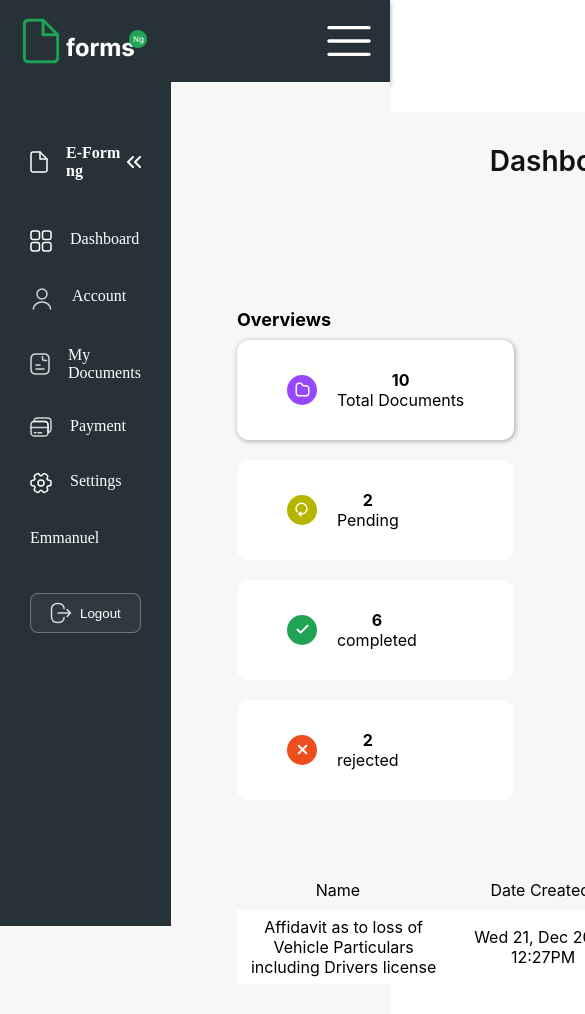
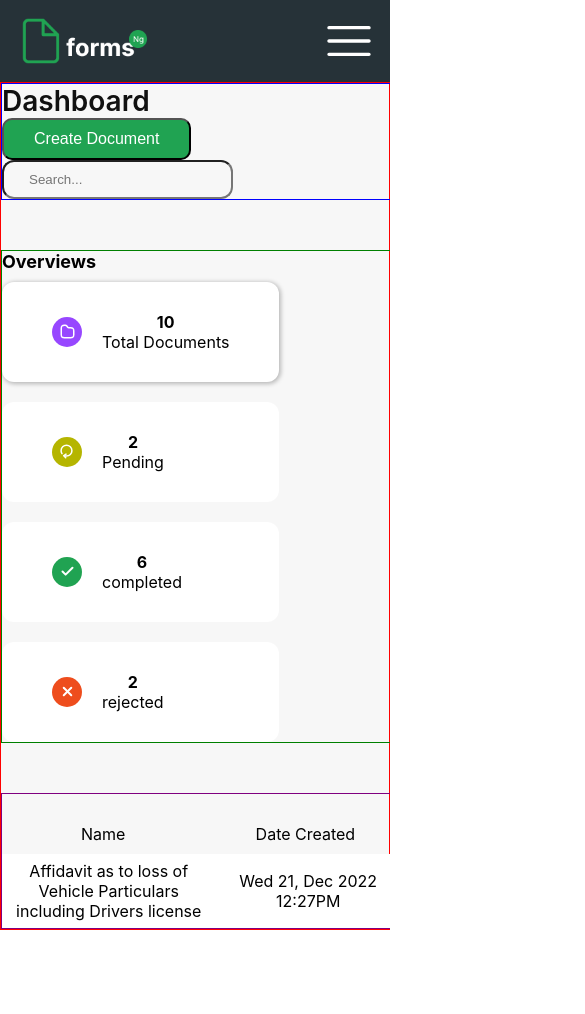
Before and after one commit to itz-jherie/eforms-ntech, a React (Create React App) app: page /dashboard in a window 390 px wide. Shown: the top 1014 px of the page, 585 px wide, since content can reach past the window. After the commit the page ends 930 px from the top, so only its background shows below. Built offline with nearby package versions, Linux system fonts and the light colour scheme.

Commit message:
making dashboard responsive

```diff
--- a/src/components/nav/nav.css
+++ b/src/components/nav/nav.css
@@ -38,6 +38,7 @@ nav {
 @media screen and (max-width: 768px) {
     .navbar {
         padding: 1rem;
+        width: 100%;
     }
 
     .logo {
--- a/src/pages/dashboard/dashboard.css
+++ b/src/pages/dashboard/dashboard.css
@@ -9,6 +9,7 @@
       "sidebar main main"
       "sidebar main main";
       background-color: #F7F7F7;
+
   }
 
   .sidebar {
@@ -25,7 +26,7 @@
     padding-top: 32px;
     width: max-content;
     background-color: var(--light);
-    margin: 30px 50px
+    margin: 30px 50px;
 }
 .dashboard-header {
     display: flex;
@@ -161,13 +162,86 @@
 .initial-display {
     display: none;
 }
+/***********
+ * Media Query just for the dashboard DON'T TOUCH */
+@media screen and (max-width: 1200px) {
+    .main-container {
+        overflow: auto;
+    }
+    .main {
+     border: 1px solid blue;
+    overflow: visible;
+     margin-left: 20%;
+    }
+    .sidebar {
+        position: absolute;
+    }
+ }
+
+/* Medium Screens */
+@media screen and (min-width: 481px) and (max-width: 768px) {
+   .main {
+
+}
+}
+
 /* Mobile Screen */
 @media screen and (min-width: 320px) and (max-width: 480px) {
-    .main {
+    .sidebar {
+        display: none;
     }
+
+    .main-container {  display: grid;
+        grid-template-columns: 0.8fr 1.3fr 0.9fr;
+        grid-template-rows: 1.1fr 1.1fr 1.1fr;
+        grid-auto-columns: 1fr;
+        gap: 0px 0px;
+        grid-auto-flow: row;
+        grid-template-areas:
+          "main main main"
+          "main main main"
+          "main main main";
+      }
+
+      .main {
+        display: flex;
+        align-self: flex-start;
+        align-items: flex-start;
+        justify-content: flex-start;
+        grid-area: main;
+        padding-top: 32px;
+        background-color: var(--light);
+        margin: 0;
+        border: 1px solid red;
+        width: 100%;
+        padding: 0;
+          margin: 0;
+
+    }
+    .overviews {
+        border: 1px solid green;
+        width: 100vw;
+        justify-self: flex-end;
+    }
+
     .dashboard-header {
+        justify-self: flex-start;
         flex-direction: column;
-        align-items: center;
+        border: 1px solid  black;
+        align-items: flex-start;
+        width: 100vw;
+        border: 1px solid  blue;
+
+    }
+
+    .dashboard-details {
+        border:1px solid purple;
+        width: max-content;
+        display: flex;
+        flex-direction: row;
+        justify-content: center;
+        overflow: hidden;
+
     }
     .overviews > div {
         flex-direction: column;
```
